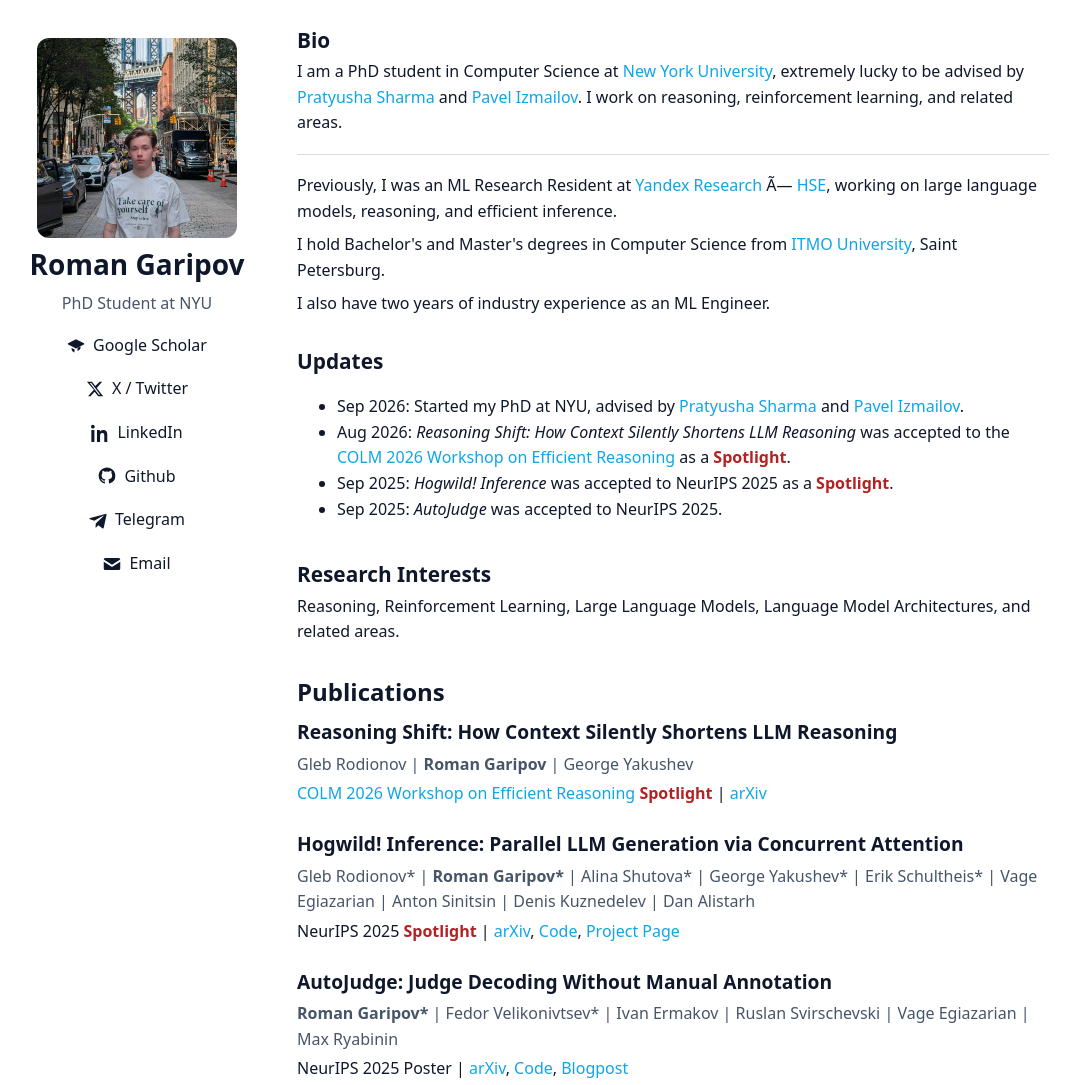
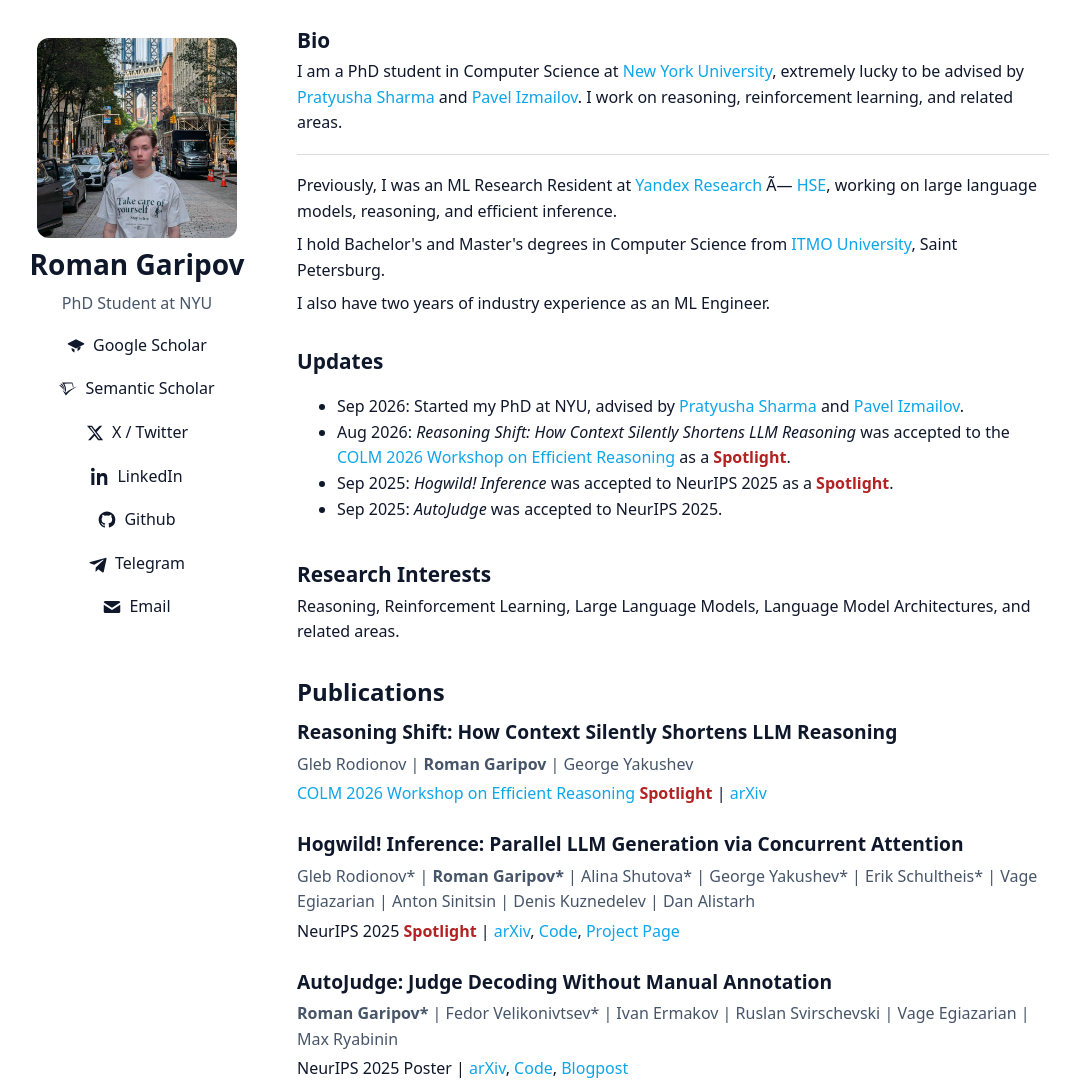
Before and after one commit to garipovroma/garipovroma.github.io, a plain HTML site: page index.html in a window 1280 px wide. Shown: the whole page, without its empty margins (117-1185 px from the left). Drawn offline with Linux system fonts and the light colour scheme.

Commit message:
add Semantic Scholar

```diff
--- a/index.html
+++ b/index.html
@@ -105,6 +105,10 @@
           <svg viewBox="0 0 24 24" aria-hidden="true" fill="currentColor"><path d="M12 3L1.5 8.25a1 1 0 000 1.8L12 15.3l10.5-5.25a1 1 0 000-1.8L12 3z"/><path d="M6 12.6v2.4a6 6 0 004 5.65V16.4l-4-1.8zm12 0l-4 1.8v4.25A6 6 0 0018 15v-2.4z"/></svg>
           Google Scholar
         </a>
+        <a class="link-item" href="https://www.semanticscholar.org/author/Roman-Garipov/2354250413" target="_blank" rel="noopener">
+          <svg viewBox="0 0 24 24" aria-hidden="true" fill="currentColor"><path d="M24 8.609c-.848.536-1.436.83-2.146 1.245-4.152 2.509-8.15 5.295-11.247 8.981l-1.488 1.817-4.568-7.268c1.021.814 3.564 3.098 4.603 3.599l3.356-2.526c2.336-1.644 8.946-5.226 11.49-5.848ZM8.046 15.201c.346.277.692.537.969.744.761-3.668.121-7.613-1.886-11.039 3.374-.052 6.731-.087 10.105-.139a14.794 14.794 0 0 1 1.298 5.295c.294-.156.588-.294.883-.433-.104-1.868-.641-3.91-1.662-6.263-4.602-.018-9.188-.018-13.79-.018 2.993 3.547 4.36 7.839 4.083 11.853Zm-.623-.484c.087.086.191.155.277.225-.138-3.409-1.419-6.887-3.824-9.881H1.73c3.098 2.855 4.984 6.299 5.693 9.656Zm-.744-.658c.104.087.208.173.329.277-.9-2.526-2.492-5.018-4.741-7.198H0c2.89 2.076 5.122 4.481 6.679 6.921Z"/></svg>
+          Semantic Scholar
+        </a>
         <a class="link-item" href="https://x.com/garipovroma" target="_blank" rel="noopener">
           <svg viewBox="0 0 24 24" aria-hidden="true" fill="currentColor"><path d="M18.244 2.25h3.308l-7.227 8.26 8.502 11.24H16.17l-4.714-6.231-5.401 6.231H2.744l7.737-8.835L1.254 2.25H8.08l4.253 5.622zm-1.161 17.52h1.833L7.084 4.126H5.117z"/></svg>
           X / Twitter
@@ -118,7 +122,7 @@
           <svg viewBox="0 0 24 24" aria-hidden="true" fill="currentColor"><path d="M12 .5C5.73.5.9 5.33.9 11.6c0 4.87 3.16 9 7.54 10.45.55.1.75-.24.75-.53 0-.26-.01-1.13-.02-2.05-3.07.67-3.72-1.32-3.72-1.32-.5-1.26-1.23-1.6-1.23-1.6-1-.68.08-.66.08-.66 1.1.08 1.68 1.12 1.68 1.12.98 1.67 2.58 1.19 3.2.9.1-.7.38-1.19.69-1.46-2.45-.28-5.02-1.22-5.02-5.44 0-1.2.43-2.17 1.12-2.94-.11-.28-.49-1.42.1-2.96 0 0 .92-.29 3.02 1.12a10.5 10.5 0 015.5 0c2.1-1.41 3.02-1.12 3.02-1.12.59 1.54.21 2.68.1 2.96.7.77 1.12 1.74 1.12 2.94 0 4.23-2.58 5.16-5.04 5.43.39.33.74.98.74 1.97 0 1.42-.01 2.57-.01 2.92 0 .29.2.64.76.53A10.73 10.73 0 0023.1 11.6C23.1 5.33 18.27.5 12 .5z"/></svg>
           Github
         </a>
-        <a class="link-item" href="https://t.me/zxroma" target="_blank" rel="noopener">
+        <a class="link-item" href="https://t.me/garipovroma" target="_blank" rel="noopener">
           <svg viewBox="0 0 24 24" aria-hidden="true" fill="currentColor"><path d="M9.04 16.56l-.39 5.52c.56 0 .8-.24 1.09-.53l2.62-2.5 5.43 3.96c.99.55 1.7.26 1.94-.92l3.52-16.53c.31-1.45-.52-2.02-1.48-1.67L1.65 9.45c-1.42.55-1.4 1.33-.24 1.69l5.56 1.73L18.63 6.4c.66-.44 1.26-.2.77.28L9.04 16.56z"/></svg>
           Telegram
         </a>
```
